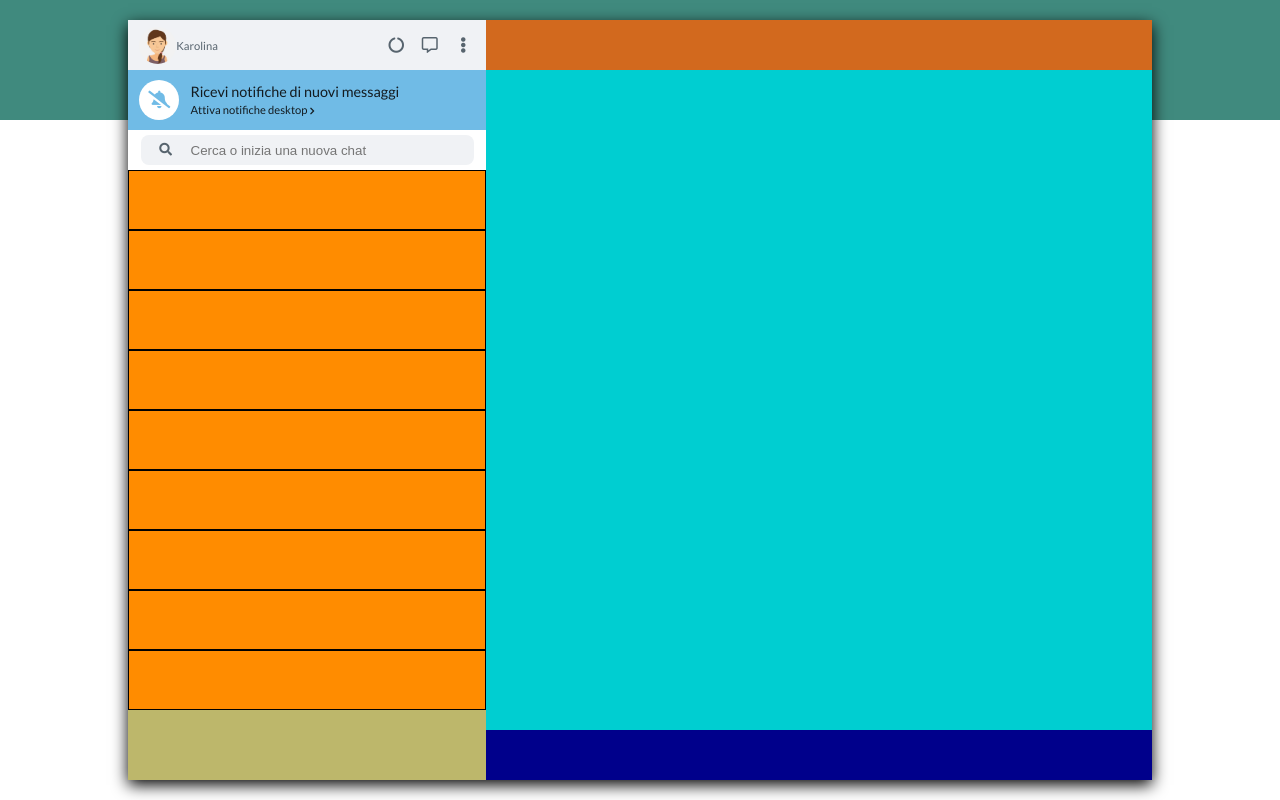
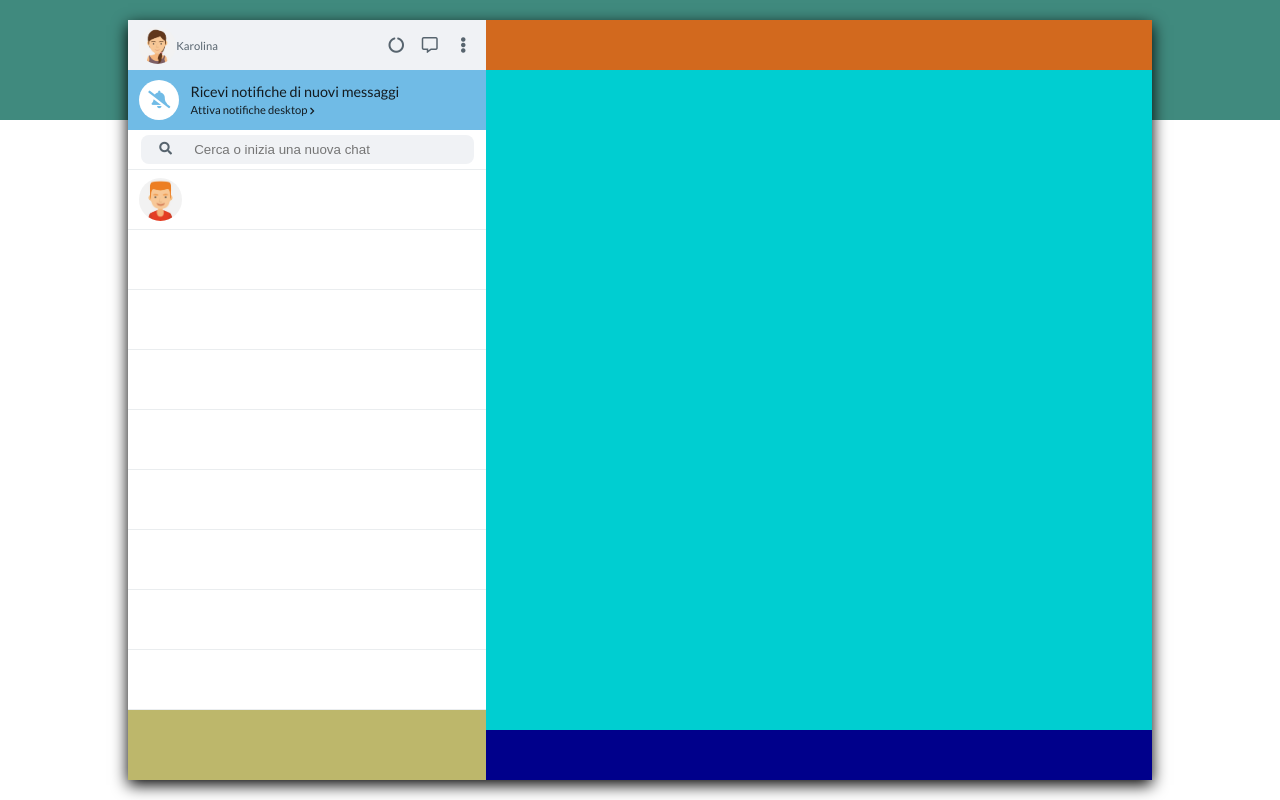
Before and after one commit to katy01101011/vue-boolzapp, a plain HTML site: page index.html in a window 1280 px wide. Drawn offline with nearby package versions, Linux system fonts and the light colour scheme.

Commit message:
add: contact style (in progress)

```diff
--- a/css/style.css
+++ b/css/style.css
@@ -140,6 +140,8 @@ body {
     display: flex;
     justify-content: center;
     align-items: center;
+    border-bottom: 1px solid var(--message-separator);
+
 }
 
 #input-container {
@@ -185,8 +187,18 @@ background-color: transparent;
 
 .contact {
     height: 60px;
-    background-color: darkorange;
-    border: 1px solid black;
+    background-color: var(--gradient-bottom);
+    display: flex;
+    align-items: center;
+    border-bottom: 1px solid var(--message-separator);
+}
+
+.contact img {
+    width: 43px;
+    height: 43px;
+    border-radius: 25px;
+    background-color: white;
+    margin: var(--padding-left);
 }
 
 /* Messages */
--- a/index.html
+++ b/index.html
@@ -62,7 +62,7 @@
                         <span>
                             <i class="fas fa-search"></i>
                         </span>
-                        <input type="text" name="search" id="search" placeholder="Cerca o inizia una nuova chat">
+                        <input type="text" name="search" id="search" placeholder=" Cerca o inizia una nuova chat">
                     </div>
                 </nav>
                 <!-- /Search -->
@@ -71,7 +71,11 @@
                 <div id="contacts">
                     <!-- Contact -->
                     <div class="contact">
+                        <img src="img/avatar_1.jpg" alt="">
 
+                        <div class="contact-content">
+
+                        </div>
                     </div>
                     <!-- /Contact -->
 
```
